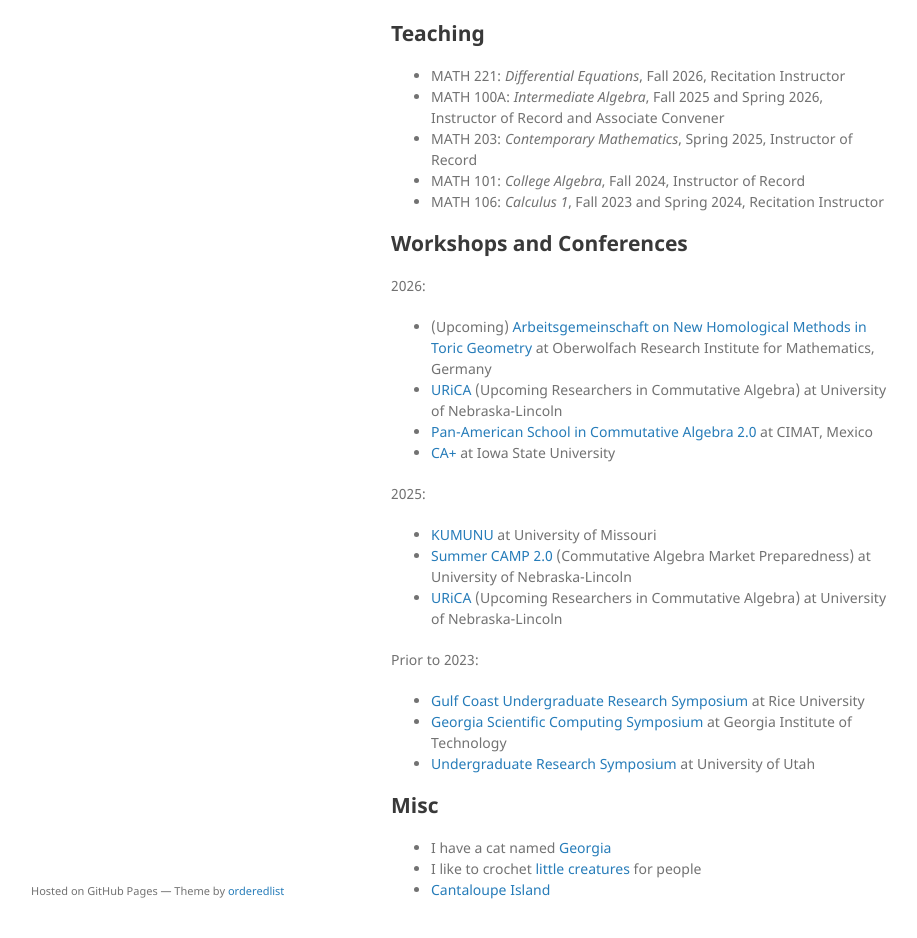
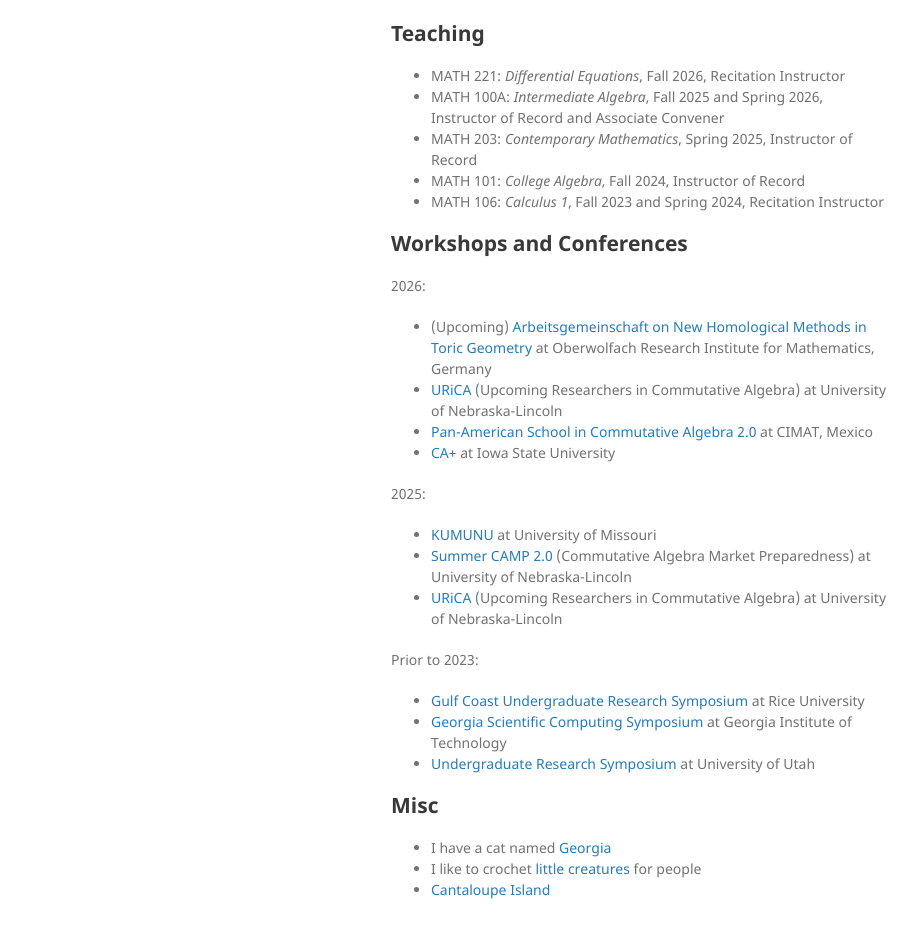
Before and after one commit to BHuenemann/bhuenemann.github.io, a Jekyll site: the page built from index.md, in a window 1280 px wide and 1362 px high. Shown: the part 392-1330 px from the top of the window, without its empty margins (179-1096 px from the left). Built offline with Jekyll 4.4.1, drawn with Linux system fonts in a browser that asks for light colours.

Commit message:
Remove project page footer from default layout
Removed GitHub project page footer information.

```diff
--- a/_layouts/default.html
+++ b/_layouts/default.html
@@ -57,10 +57,6 @@
 
       </section>
       <footer>
-        {% if site.github.is_project_page %}
-        <p>This project is maintained by <a href="{{ site.github.owner_url }}">{{ site.github.owner_name }}</a></p>
-        {% endif %}
-        <p><small>Hosted on GitHub Pages &mdash; Theme by <a href="https://github.com/orderedlist">orderedlist</a></small></p>
       </footer>
     </div>
     <script src="{{ "/assets/js/scale.fix.js" | relative_url }}"></script>
```
